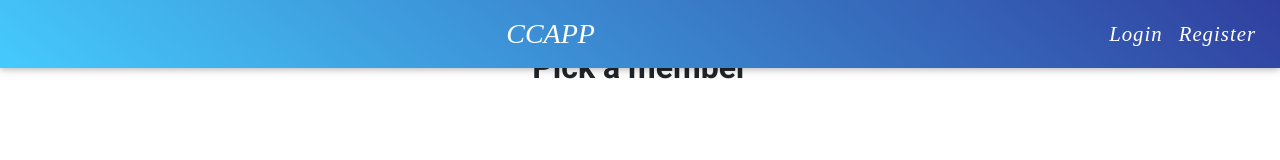
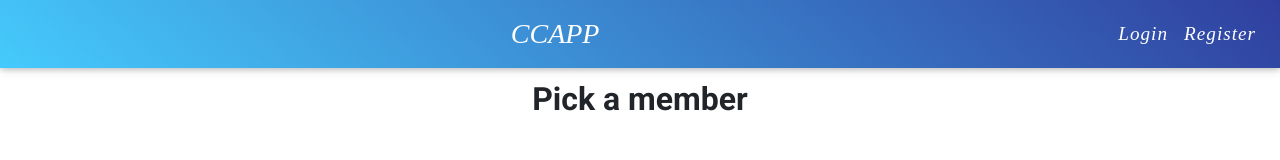
Before and after one commit to maximiliangarmatsch/rentdevelopers, a React (Create React App) app: page / in a window 1280 px wide. Shown: the top 160 px of the page. Built offline with nearby package versions, Linux system fonts and the light colour scheme; grey boxes are pictures that could not be loaded.

Commit message:
Pick a member heading moved below navbar, Login and Register font size and onhover effect adjusted

```diff
--- a/src/components/client/Members.css
+++ b/src/components/client/Members.css
@@ -27,6 +27,10 @@
   width: 25%;
   margin: 4%;
   display: inline-block;
+}
+
+.membersContainer{
+  margin-top: 5rem;
 }
 
 .membersContainer h2 {
--- a/src/styles/header.css
+++ b/src/styles/header.css
@@ -19,11 +19,11 @@
 .HeadLink {
   font-family: "Times New Roman", Times, serif;
   font-style: italic;
-  font-size: 1.3em;
+  font-size: 1.2em;
   padding: 10px;
   letter-spacing: 1px;
 }
 
 .HeadLink:hover{
-  font-size: 1.7em;
+  font-size: 1.25em;
 }
```
